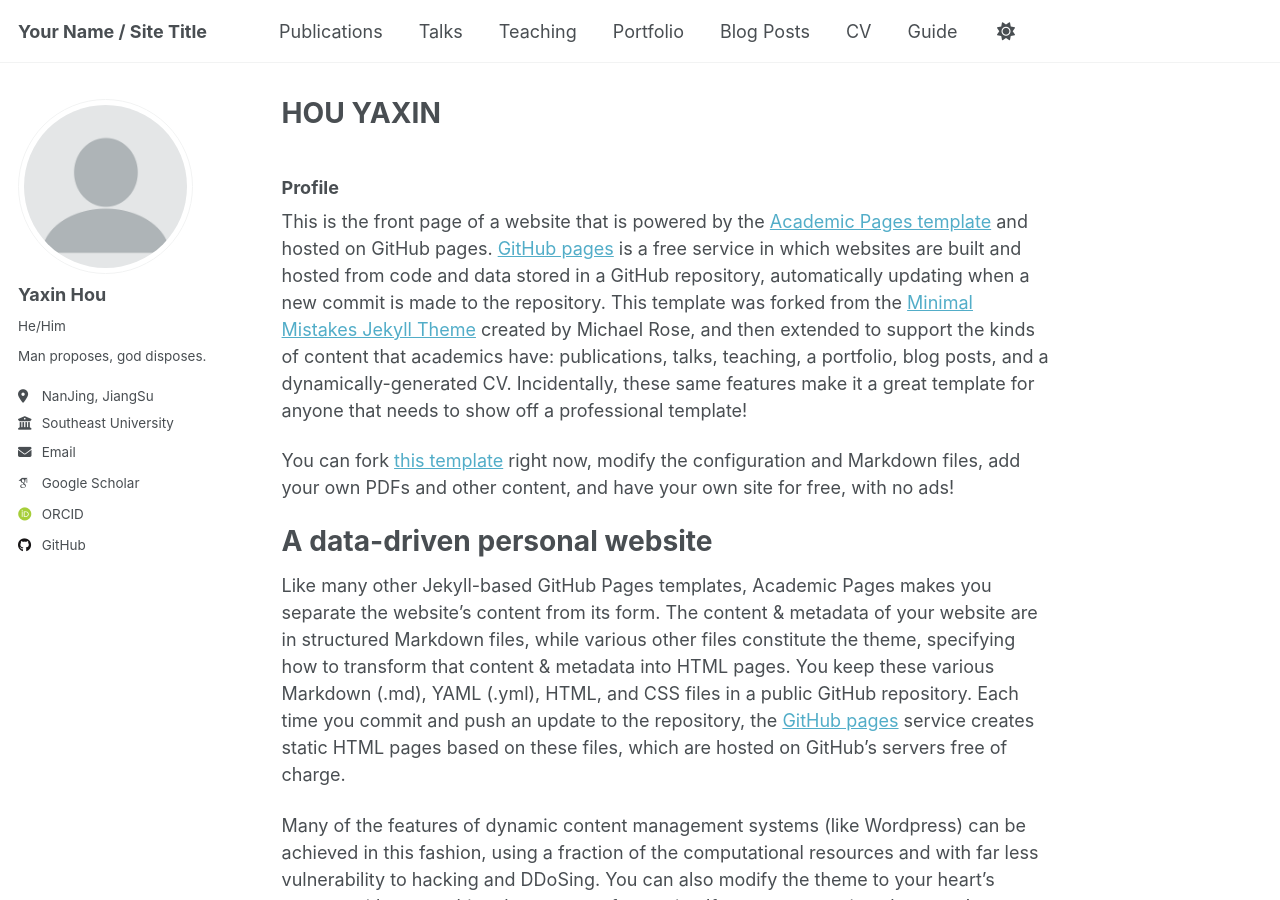
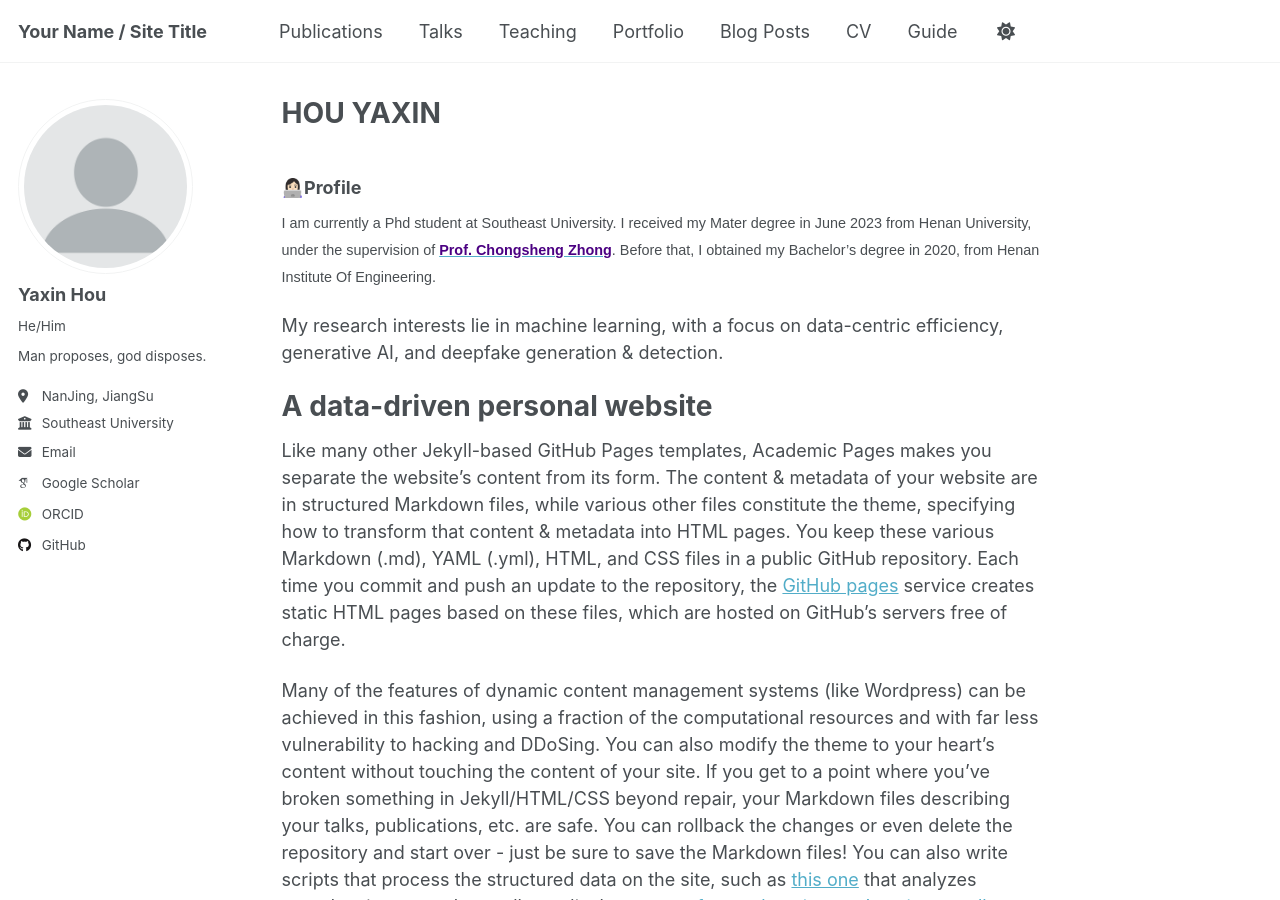
Before and after one commit to YaxinHou/yaxinhou.github.io, a Jekyll site: the page built from _pages/about.md, in a window 1280 px wide and 900 px high. Built offline with Jekyll 4.4.1, drawn with Linux system fonts in a browser that asks for light colours; some web fonts are replaced; a script that is not in the unit is left out.

Commit message:
Update about.md

```diff
--- a/_pages/about.md
+++ b/_pages/about.md
@@ -7,11 +7,12 @@ redirect_from:
   - /about.html
 ---
 
-### Profile
+### 👩🏻‍💻Profile
 
-This is the front page of a website that is powered by the [Academic Pages template](https://github.com/academicpages/academicpages.github.io) and hosted on GitHub pages. [GitHub pages](https://pages.github.com) is a free service in which websites are built and hosted from code and data stored in a GitHub repository, automatically updating when a new commit is made to the repository. This template was forked from the [Minimal Mistakes Jekyll Theme](https://mmistakes.github.io/minimal-mistakes/) created by Michael Rose, and then extended to support the kinds of content that academics have: publications, talks, teaching, a portfolio, blog posts, and a dynamically-generated CV. Incidentally, these same features make it a great template for anyone that needs to show off a professional template!
+<span style="font-family:Arial; font-size:0.8em;">
+I am currently a Phd student at Southeast University. I received my Mater degree in June 2023 from Henan University, under the supervision of [<span style="color:#4B0082;"><strong>Prof. Chongsheng Zhong</strong></span>](https://cs.henu.edu.cn/info/1273/5566.htm). Before that, I obtained my Bachelor’s degree in 2020, from Henan Institute Of Engineering.
 
- You can fork [this template](https://github.com/academicpages/academicpages.github.io) right now, modify the configuration and Markdown files, add your own PDFs and other content, and have your own site for free, with no ads!
+My research interests lie in machine learning, with a focus on data-centric efficiency, generative AI, and deepfake generation & detection.
 
 A data-driven personal website
 ======
```
